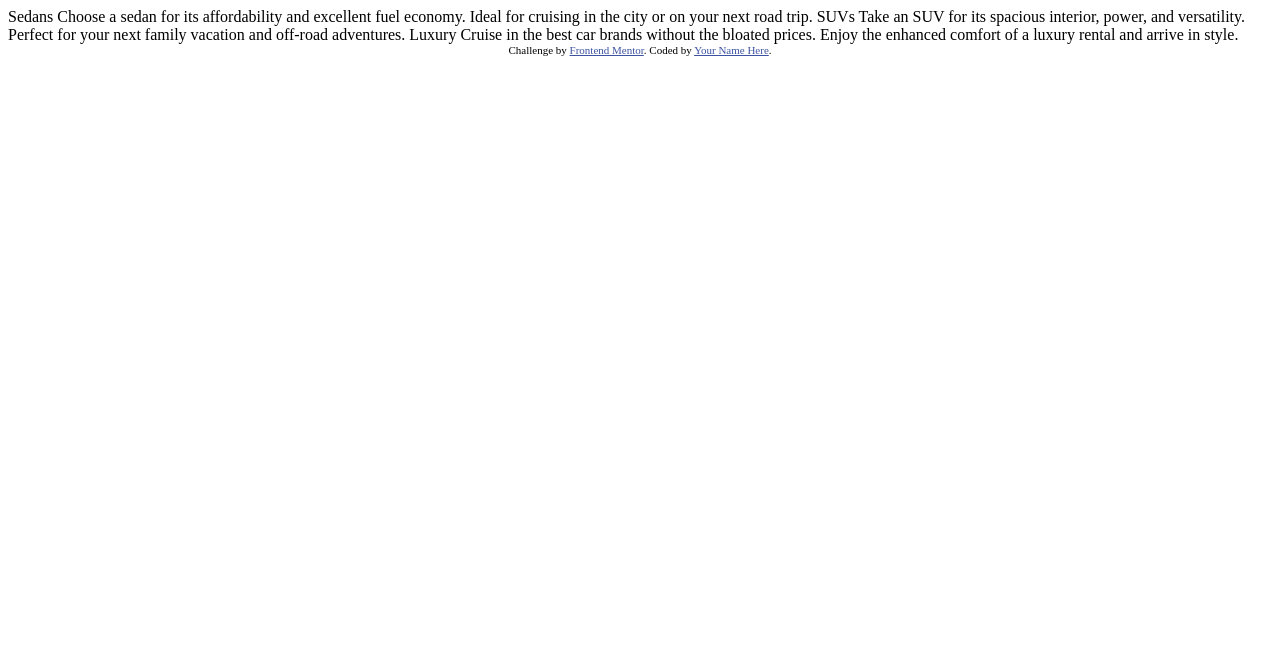
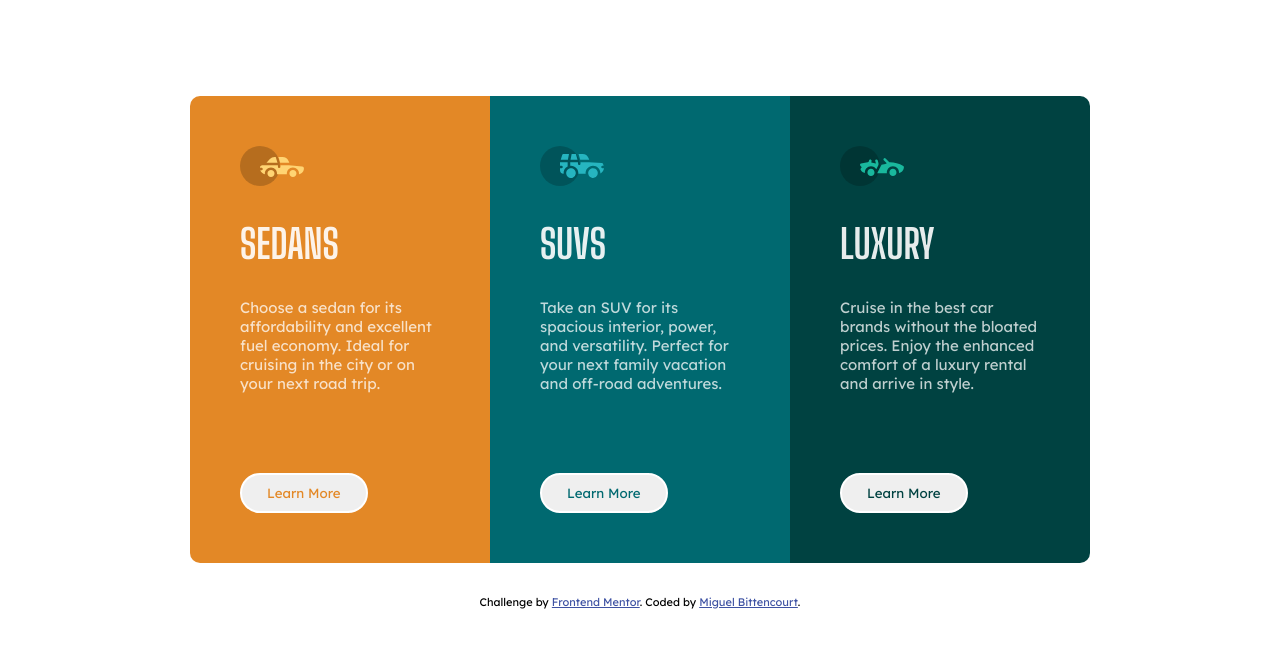
Before and after one commit to miguelbittencourt/3-column-preview-card-component, a plain HTML site: page index.html in a window 1280 px wide. Drawn offline with Linux system fonts and the light colour scheme.

Commit message:
Versão para desktop completa

```diff
--- a/index.html
+++ b/index.html
@@ -5,32 +5,110 @@
   <meta name="viewport" content="width=device-width, initial-scale=1.0"> <!-- displays site properly based on user's device -->
 
   <link rel="icon" type="image/png" sizes="32x32" href="./images/favicon-32x32.png">
+  <link rel="stylesheet" href="style.css">
 
   <title>Frontend Mentor | 3-column preview card component</title>
 
   <!-- Feel free to remove these styles or customise in your own stylesheet 👍 -->
   <style>
-    .attribution { font-size: 11px; text-align: center; }
+    @import url('https://fonts.googleapis.com/css2?family=Big+Shoulders+Display:wght@700&family=Lexend+Deca&display=swap');
+    .attribution { font-size: 11px; text-align: center; margin: 2rem auto;}
     .attribution a { color: hsl(228, 45%, 44%); }
   </style>
 </head>
 <body>
+  <main>
+    <section class="main-section">
 
-  Sedans
-  Choose a sedan for its affordability and excellent fuel economy. Ideal for cruising in the city
-  or on your next road trip.
+      <div id="div1">
 
-  SUVs
-  Take an SUV for its spacious interior, power, and versatility. Perfect for your next family vacation
-  and off-road adventures.
+        <div class="content-div">
 
-  Luxury
-  Cruise in the best car brands without the bloated prices. Enjoy the enhanced comfort of a luxury
-  rental and arrive in style.
+          <div class="img-div">
+            <img src="./images/icon-sedans.svg" alt="sedan icon">
+          </div>
 
-  <div class="attribution">
-    Challenge by <a href="https://www.frontendmentor.io?ref=challenge" target="_blank">Frontend Mentor</a>.
-    Coded by <a href="#">Your Name Here</a>.
-  </div>
+          <div class="h1-div">
+            <h1>SEDANS</h1>
+          </div>
+
+          <div class="p-div">
+            <p>Choose a sedan for its affordability and excellent fuel economy. Ideal for cruising in the city
+              or on your next road trip.</p>
+          </div>
+
+        </div>
+
+        <div class="button-div">
+          <button class="card-button" type="button">
+            Learn More
+          </button>
+        </div>
+
+      </div><!--
+   --><div id="div2">
+
+        <div class="content-div">
+
+          <div class="img-div">
+            <img src="./images/icon-suvs.svg" alt="suvs icon">
+          </div>
+
+          <div class="h1-div">
+            <h1>SUVS</h1>
+          </div>
+
+          <div class="p-div">
+            <p>Take an SUV for its spacious interior, power, and versatility. Perfect for your next family vacation
+              and off-road adventures.</p>
+          </div>
+
+        </div>
+
+        <div class="button-div">
+          <button class="card-button" type="button">
+            Learn More
+          </button>
+        </div>
+
+      </div><!--
+   --><div id="div3">
+
+        <div class="content-div">
+
+          <div class="img-div">
+            <img src="./images/icon-luxury.svg" alt="luxury icon">
+          </div>
+
+          <div class="h1-div">
+            <h1>LUXURY</h1>
+          </div>
+
+          <div class="p-div">
+            <p>Cruise in the best car brands without the bloated prices. Enjoy the enhanced comfort of a luxury
+              rental and arrive in style.</p>
+          </div>
+
+        </div>
+
+        <div class="button-div">
+          <button class="card-button" type="button">
+            Learn More
+          </button>
+        </div>
+
+      </div>
+
+    </section>
+  </main>
+
+
+  <footer>
+    <div class="attribution">
+      Challenge by <a href="https://www.frontendmentor.io?ref=challenge" target="_blank">Frontend Mentor</a>.
+      Coded by <a href="https://github.com/miguelbittencourt">Miguel Bittencourt</a>.
+    </div>
+  </footer>
+
 </body>
 </html>
--- /dev/null
+++ b/style.css
@@ -0,0 +1,118 @@
+*{
+    margin: 0;
+    padding: 0;
+}
+
+:root{
+    /* ### Primary */
+
+    --bright-orange: hsl(31, 77%, 52%);
+    --dark-cyan: hsl(184, 100%, 22%);
+    --very-dark-cyan: hsl(179, 100%, 13%);
+
+    /* ### Neutral */
+
+    /* (paragraphs) */
+    --transparent-white: hsla(0, 0%, 100%, 0.75);
+
+    /* (background, headings, buttons) */
+    --very-light-gray: hsl(0, 0%, 95%);
+}
+
+
+
+body{
+    box-sizing: border-box;
+    font-size: 15px;
+}
+
+.main-section{
+    margin: 6rem auto 0;
+    display: flex;
+    justify-content: center;
+    border-radius: 10px;
+}
+
+.main-section #div1, #div2, #div3{
+    display: inline-block;
+    width: 300px;
+}
+
+.main-section .content-div{
+    margin: 50px 50px 80px;
+}
+
+.main-section #div1{
+    background-color: var(--bright-orange);
+    border-radius: 10px 0 0 10px;
+}
+
+.main-section #div2{
+    background-color: var(--dark-cyan);
+}
+
+.main-section #div3{
+    background-color: var(--very-dark-cyan);
+    border-radius: 0 10px 10px 0;
+}
+
+.main-section h1{
+    font-family: "Big Shoulders Display", sans-serif;
+    color: hsla(100, 100%, 100%, 90%);
+    font-size: 40px;
+    margin: 30px 0 0;
+}
+
+.main-section p{
+    font-family: "Lexend Deca", sans-serif;
+    color: var(--transparent-white);
+}
+
+.main-section .p-div{
+    margin: 30px 0;
+}
+
+.main-section div .button-div{
+    margin: 0 0 50px 50px;
+}
+
+.main-section div button{
+    padding: 10px 25px;
+    border: 2px solid white;
+    border-radius: 20px;
+    font-family: "Lexend Deca", sans-serif;
+}
+
+.main-section #div1 button{
+    color: var(--bright-orange);
+}
+
+.main-section #div2 button{
+    color: var(--dark-cyan);
+}
+
+.main-section #div3 button{
+    color: var(--very-dark-cyan);
+}
+
+.main-section #div1 button:hover{
+    color: white;
+    background-color: var(--bright-orange);
+    cursor: pointer;
+}
+
+.main-section #div2 button:hover{
+    color: white;
+    background-color: var(--dark-cyan);
+    cursor: pointer;
+}
+
+.main-section #div3 button:hover{
+    color: white;
+    background-color: var(--very-dark-cyan);
+    cursor: pointer;
+}
+
+footer{
+    font-family: "Lexend Deca", sans-serif;
+}
```
